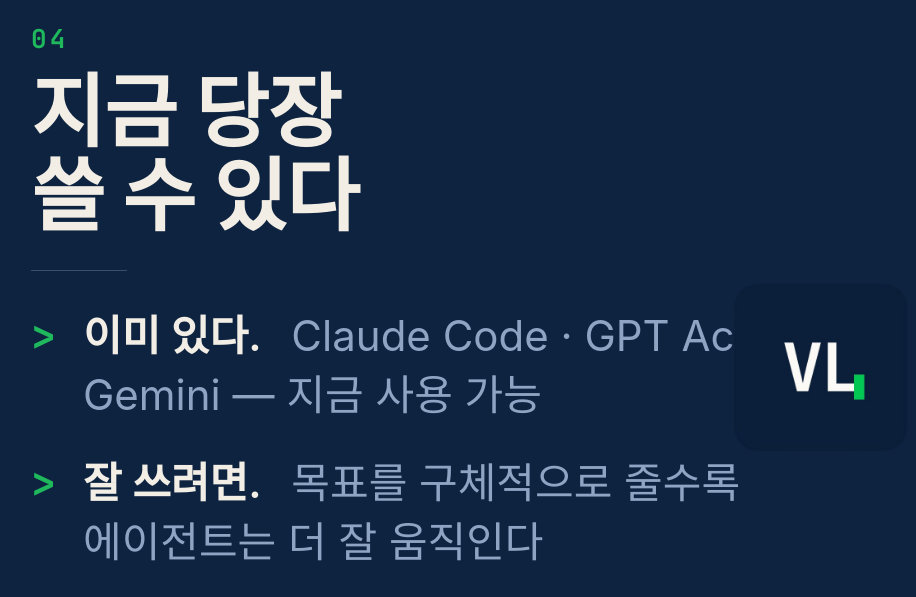
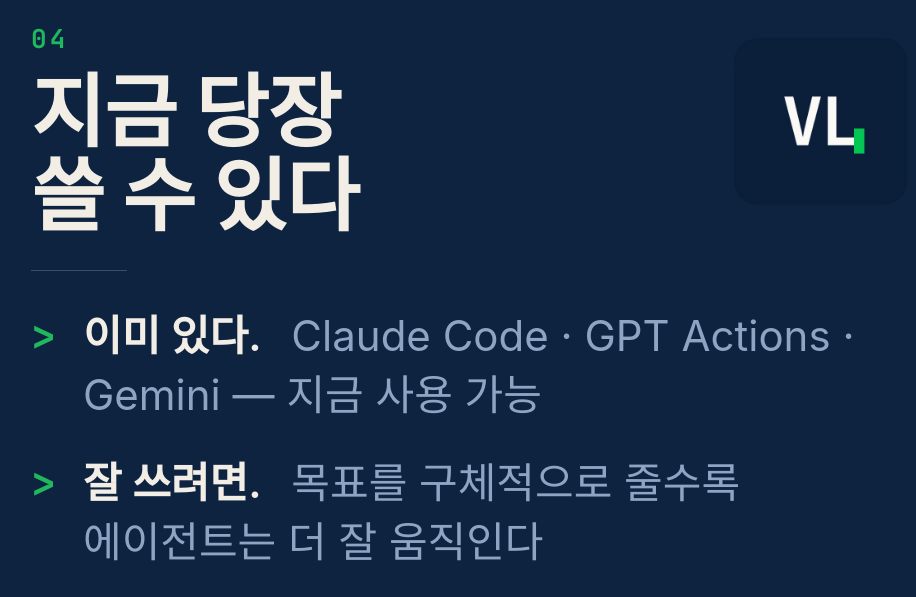
Before and after one commit to snubh-vibe-lab/Design, a plain HTML site: page project/card_news/agent_04_summary.html in a window 1280 px wide. Shown: the part 203-800 px from the top of the page, without its empty margins (65-981 px from the left). Drawn offline with Linux system fonts and the light colour scheme; a web font is replaced by a local one.

Commit message:
fix: dynamic avatar positioning for agent_04_summary.html

```diff
--- a/project/card_news/agent_04_summary.html
+++ b/project/card_news/agent_04_summary.html
@@ -52,15 +52,15 @@
 window.addEventListener('load', () => {
   const avatar = document.querySelector('.card-avatar');
   const body = document.querySelector('.card-body');
+  const sig = document.querySelector('.card-sig');
   if (!avatar || !body) return;
-  const gap = 24;
+  const gap = 20;
   const bodyRect = body.getBoundingClientRect();
   const avatarRect = avatar.getBoundingClientRect();
   if (avatarRect.top < bodyRect.bottom + gap) {
-    const shift = bodyRect.bottom + gap - avatarRect.top;
-    const curBottom = parseFloat(getComputedStyle(avatar).bottom) || 168;
-    avatar.style.bottom = (curBottom + shift) + 'px';
-    avatar.style.top = 'auto';
+    const sigBottom = sig ? sig.getBoundingClientRect().bottom : 160;
+    avatar.style.top = (sigBottom + gap) + 'px';
+    avatar.style.bottom = 'auto';
   }
 });
 </script>
```
